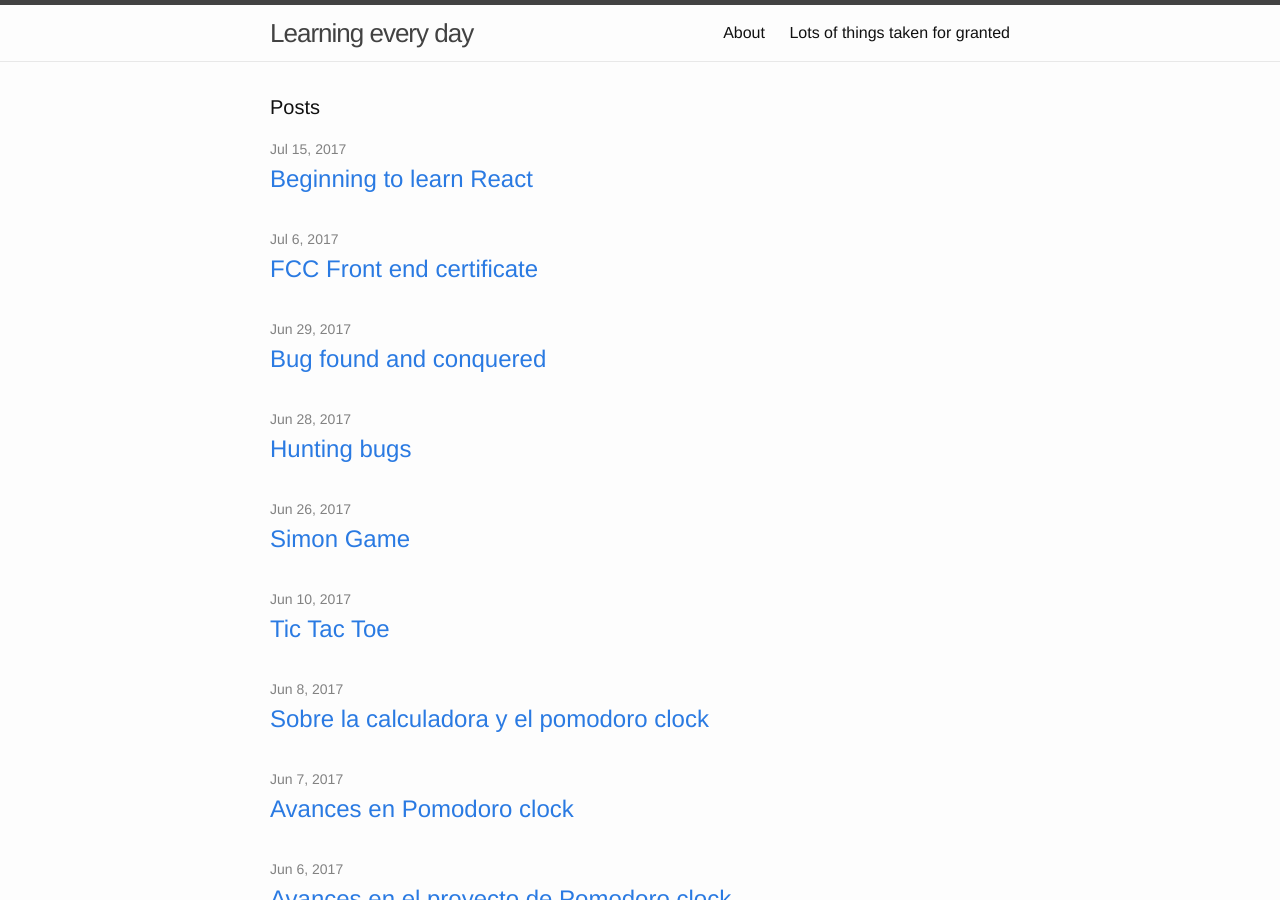
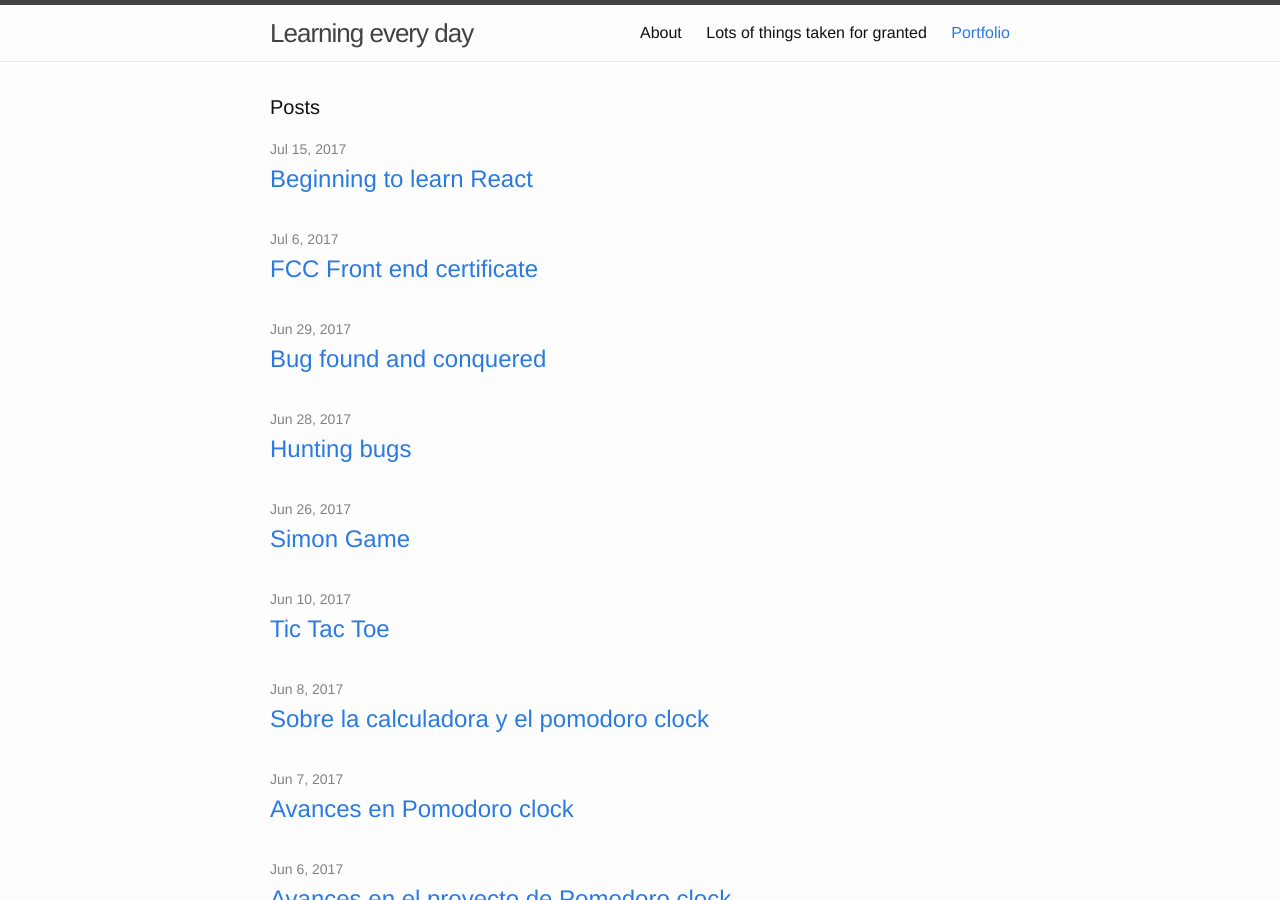
Before and after one commit to zdflower/zdflower.github.io, a Jekyll site: the page built from index.html, in a window 1280 px wide and 900 px high. Built offline with Jekyll 4.4.1, drawn with Linux system fonts in a browser that asks for light colours.

Commit message:
Update header.html

```diff
--- a/_includes/header.html
+++ b/_includes/header.html
@@ -19,6 +19,7 @@
           <a class="page-link" href="{{ my_page.url | prepend: site.baseurl }}">{{ my_page.title }}</a>
           {% endif %}
         {% endfor %}
+        <a href="https://zdflower.github.io/portfolio/">Portfolio</a>
       </div>
     </nav>
 
```
